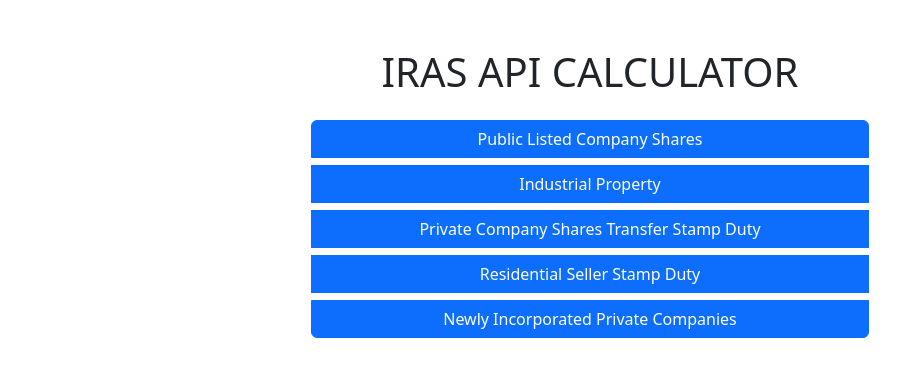
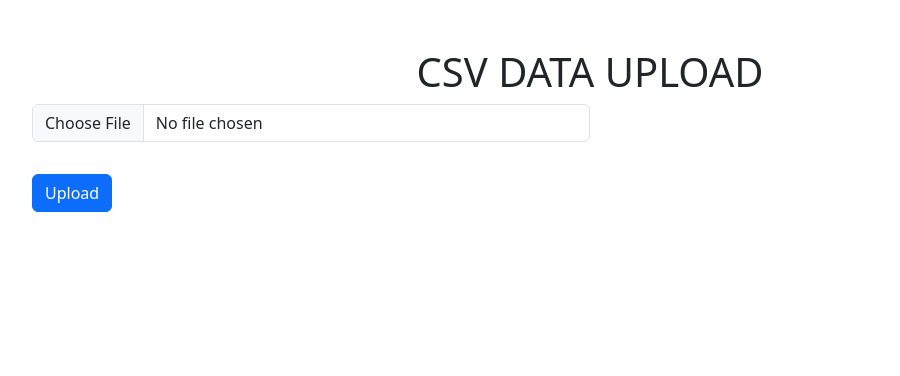
Before and after one commit to Yuda531/Internship-Project, a React (Create React App) app in the folder frontend-week2/: page / in a window 1280 px wide. Shown: the top 376 px of the page, without its empty margins (50-950 px from the left). Built offline with nearby package versions, Linux system fonts and the light colour scheme.

Commit message:
API AWS bisa 50 data cara  request timeout

```diff
--- a/frontend-week2/src/App.js
+++ b/frontend-week2/src/App.js
@@ -11,8 +11,8 @@
     <>
       <Router>
         <Routes>
-          <Route path="/" element={<IrasApiCal />} />
-          <Route path="/massDataUpload" element={<MassDataUpload />} />
+          <Route path="/IrasApiCal" element={<IrasApiCal />} />
+          <Route path="/" element={<MassDataUpload />} />
           <Route path="/register" element={<RegistrationForm />} />
         </Routes>
       </Router>
```
